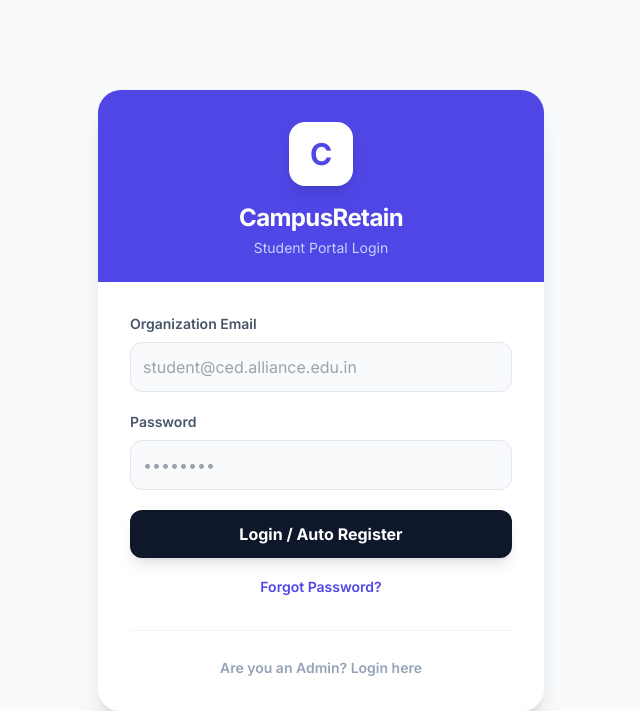
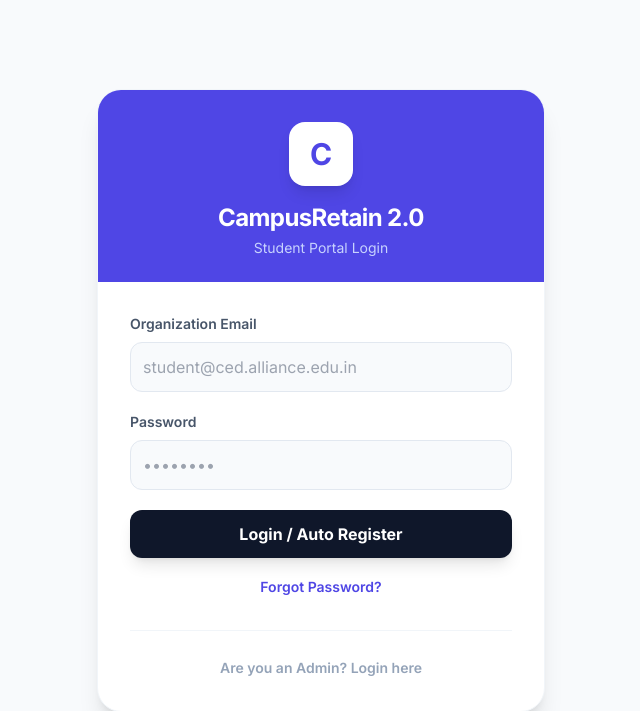
Before and after one commit to vishva3019/CAMPUS_RETAIN_2.0, a Flask app: page /login in a window 1280 px wide. Shown: the top 711 px of the page, without its empty margins (319-959 px from the left). Run offline with Flask 3, Linux system fonts and the light colour scheme; some libraries are stand-ins or nearby versions.

Commit message:
force refresh login template

```diff
--- a/templates/login.html
+++ b/templates/login.html
@@ -18,7 +18,7 @@
     <!-- Header -->
     <div class="p-8 pb-6 bg-indigo-600 text-center text-white">
         <div class="w-16 h-16 bg-white rounded-2xl flex items-center justify-center text-indigo-600 font-bold text-3xl mx-auto mb-4 shadow-lg">C</div>
-        <h1 class="text-2xl font-bold tracking-tight">CampusRetain</h1>
+        <h1 class="text-2xl font-bold tracking-tight">CampusRetain 2.0 </h1>
         <p class="text-indigo-200 text-sm mt-1">Student Portal Login</p>
     </div>
 
```
